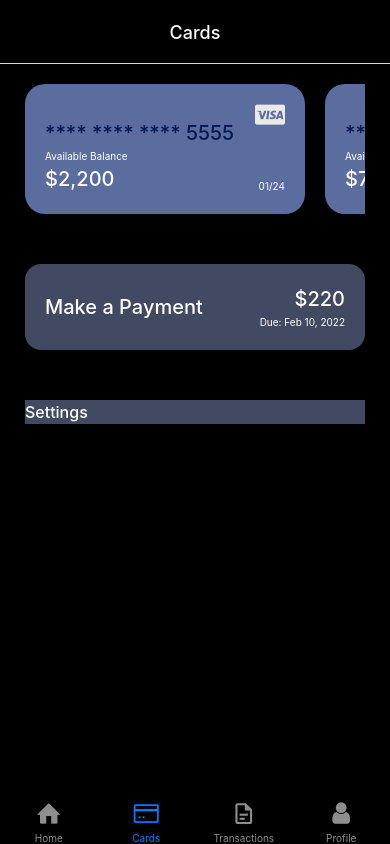
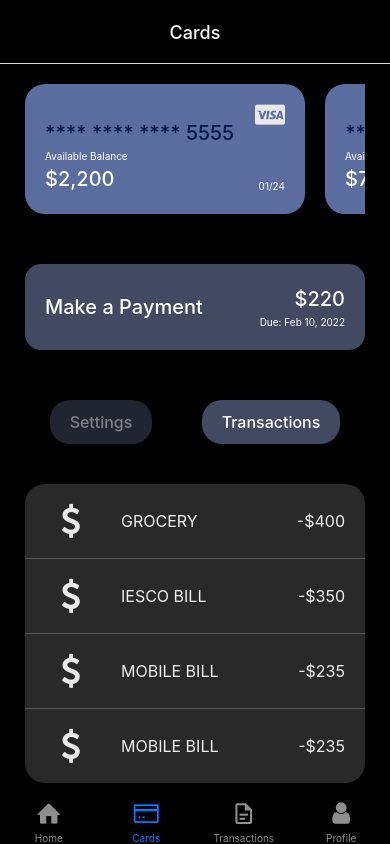
Before and after one commit to Chambo015/React-Native-Bank, a React Native app: screen /Cards in a window 390 px wide. Built offline with nearby package versions, Linux system fonts and the light colour scheme.

Commit message:
payment anim

```diff
--- a/App.js
+++ b/App.js
@@ -6,6 +6,7 @@ import {Entypo, AntDesign, MaterialCommunityIcons, FontAwesome} from '@expo/vect
 // Компоненты
 import HomeScreen from './src/components/Home';
 import Cards from './src/components/Cards';
+import Transactions from './src/components/Transactions';
 
 function SettingsScreen() {
   return (
@@ -55,7 +56,7 @@ export default function App() {
           options={{ headerShown: false }}
         />
         <Tab.Screen name="Cards" component={Cards} />
-        <Tab.Screen name="Transactions" component={SettingsScreen} />
+        <Tab.Screen name="Transactions" component={Transactions} />
         <Tab.Screen name="Profile" component={SettingsScreen} />
       </Tab.Navigator>
     </NavigationContainer>
--- a/src/components/Cards.jsx
+++ b/src/components/Cards.jsx
@@ -20,11 +20,15 @@ import {
 } from '@expo/vector-icons';
 import { NumericFormat } from 'react-number-format';
 import DATA from '../data/index';
+import { useState } from 'react';
+import Payment from './Payment';
 
 const CARD_WIDTH = 280;
 const CARD_PADDING = 20;
 
 export default function Cards({ navigation }) {
+  const [isSettings, setIsSettings] = useState(false);
+
   const renderCards = ({ item }) => {
     return (
       <View style={styles.cardWrap}>
@@ -52,10 +56,33 @@ export default function Cards({ navigation }) {
       </View>
     );
   };
+
+  const renderItemTransactions = ({ item }) => {
+    return (
+      <TouchableHighlight activeOpacity={0.9} underlayColor="#000" onPress={() => {}} style={{ padding: 20 }}>
+        <View style={styles.cardItemList}>
+        <FontAwesome name="dollar" size={34} color="#E9E9E9" style={{width: 52, textAlign: 'center'}} />
+          <View style={{ marginHorizontal: 24}}>
+            <Text style={styles.cardText}>{item.title.toUpperCase()}</Text>
+          </View>
+          <View style={{ marginLeft: 'auto'}}>
+              <NumericFormat
+            value={item.value}
+            displayType="text"
+            thousandSeparator
+            prefix="-$"
+            renderText={(value) => <Text style={[styles.cardText, {textAlign: 'right'}]}>{value}</Text>}
+          />
+
+          </View>
+        </View>
+      </TouchableHighlight>
+    );
+  };
   return (
     <SafeAreaView style={styles.container}>
       <StatusBar style="auto" />
-      <View style={styles.main}>
+      <ScrollView style={styles.main} showsVerticalScrollIndicator={false}>
         <View>
           <FlatList
             data={DATA.cards}
@@ -66,27 +93,34 @@ export default function Cards({ navigation }) {
             showsHorizontalScrollIndicator={false}
           />
         </View>
-        <TouchableOpacity
-          style={{
-            marginVertical: 50,
-            backgroundColor: '#414A61',
-            padding: 20,
-            borderRadius: 16,
-            flexDirection: 'row',
-            justifyContent: 'space-between',
-            alignItems: 'center',
-          }}
-        >
-          <Text style={styles.textBalanceCard}>Make a Payment</Text>
-          <View style={{ alignItems: 'flex-end' }}>
-            <Text style={styles.textBalanceCard}>$220</Text>
-            <Text style={styles.textCardSub}>Due: Feb 10, 2022</Text>
-          </View>
-        </TouchableOpacity>
-        <Pressable style={{backgroundColor: '#414A61'}}>
-          <Text style={styles.switchButtonTextActive}>Settings</Text>
-        </Pressable>
-      </View>
+        <Payment />
+        <View style={{ flexDirection: 'row', justifyContent: 'space-around' }}>
+          <Pressable key={1} style={[styles.switchBtn, { opacity: isSettings ? 1 : 0.5}]}
+            onPress={() => setIsSettings(true)}>
+            <Text style={styles.switchButtonTextActive}>Settings</Text>
+          </Pressable>
+          <Pressable key={2}  style={[styles.switchBtn, { opacity: isSettings ? 0.5 : 1}]}
+          onPress={() => setIsSettings(false)}>
+            <Text style={styles.switchButtonTextActive}>Transactions</Text>
+          </Pressable>
+        </View>
+       <View style={{marginTop: 40}}>
+            <FlatList
+                style={{
+                  backgroundColor: '#292929',
+                  borderRadius: 20,
+                  marginBottom: 25,
+                }}
+                contentContainerStyle={{}}
+                ItemSeparatorComponent={() => (
+                  <View style={{ height: 1, backgroundColor: '#585858' }}></View>
+                )}
+                data={DATA.transactions.slice(0,4)}
+                renderItem={renderItemTransactions}
+                keyExtractor={(item) => item.id}
+              />
+       </View>
+      </ScrollView>
     </SafeAreaView>
   );
 }
@@ -133,5 +167,20 @@ const styles = StyleSheet.create({
     fontWeight: '500',
     fontSize: 16,
     lineHeight: 24,
-  }
+  },
+  switchBtn: {
+    backgroundColor: '#414A61',
+    paddingHorizontal: 20,
+    paddingVertical: 10,
+    borderRadius: 20,
+  },
+  cardItemList: {
+    flexDirection: 'row',
+    alignItems: 'center'
+  },
+  cardText: {
+    color: '#EEEEEE',
+    fontSize: 16,
+    lineHeight: 24
+  },
 });
--- a/src/components/Home.jsx
+++ b/src/components/Home.jsx
@@ -126,7 +126,7 @@ function HomeScreen({ navigation }) {
             ItemSeparatorComponent={() => (
               <View style={{ height: 1, backgroundColor: '#585858' }}></View>
             )}
-            data={DATA.transactions}
+            data={DATA.transactions.slice(0,4)}
             renderItem={renderItemTransactions}
             keyExtractor={(item) => item.id}
           />
--- /dev/null
+++ b/src/components/Payment.jsx
@@ -0,0 +1,73 @@
+import { useEffect, useState } from 'react';
+import {
+  ActivityIndicator,
+  StyleSheet,
+  Text,
+  TouchableOpacity,
+  View,
+} from 'react-native';
+import { MaterialIcons } from '@expo/vector-icons';
+
+
+export default function Payment() {
+  const [isPayed, setIsPayed] = useState(false);
+  const [isLoading, setIsLoading] = useState(false);
+  useEffect(() => {
+    if(isPayed) {
+        setIsLoading(true)
+        setTimeout(() => {
+            setIsLoading(false)
+        }, 1000)
+    }
+  }, [isPayed])
+  return (
+    <TouchableOpacity
+      onPress={() => setIsPayed(true)}
+      style={{
+        marginVertical: 50,
+        backgroundColor: '#414A61',
+        padding: 20,
+        borderRadius: 16,
+        flexDirection: 'row',
+        justifyContent: 'space-between',
+        alignItems: 'center',
+      }}
+    >
+      {isLoading ? (
+        <ActivityIndicator size="small" color="#fff"  style={{marginHorizontal: 'auto', paddingVertical:  5}}/>
+      ) : (
+        <>
+          <Text style={styles.textBalanceCard}>{isPayed ?  'Payment is Done' : 'Make a Payment'}</Text>
+          <View style={{ alignItems: 'flex-end' }}>
+            {isPayed ? <MaterialIcons name="done-outline" size={24} color="green" /> :
+            <>
+                <Text style={styles.textBalanceCard}>$220</Text>
+                <Text style={styles.textCardSub}>Due: Feb 10, 2022</Text>
+            </>
+            }
+          </View>
+        </>
+      )}
+    </TouchableOpacity>
+  );
+}
+
+const styles = StyleSheet.create({
+  textNumberCard: {
+    color: '#031952',
+    fontWeight: '500',
+    fontSize: 20,
+    lineHeight: 30,
+  },
+  textCardSub: {
+    color: '#FFFFFF',
+    fontSize: 10,
+    lineHeight: 16,
+  },
+  textBalanceCard: {
+    color: '#FFFFFF',
+    fontWeight: '500',
+    fontSize: 20,
+    lineHeight: 30,
+  },
+});
--- /dev/null
+++ b/src/components/Transactions.jsx
@@ -0,0 +1,122 @@
+import {
+  Animated,
+  Text,
+  View,
+  StatusBar,
+  StyleSheet,
+  TouchableOpacity,
+  TouchableHighlight,
+  FlatList,
+  SafeAreaView,
+  ScrollView,
+  Alert,
+  Pressable,
+} from 'react-native';
+import {
+  Entypo,
+  AntDesign,
+  MaterialCommunityIcons,
+  FontAwesome,
+  Fontisto,
+} from '@expo/vector-icons';
+import { NumericFormat } from 'react-number-format';
+import DATA from '../data/index';
+import { useRef, useState } from 'react';
+
+const heightItem = 34 + 20 * 3;
+
+export default function Transactions() {
+  const scrollY = useRef(new Animated.Value(0)).current;
+
+  return (
+    <SafeAreaView style={styles.container}>
+      <StatusBar style="auto" />
+      <View style={styles.main}>
+        <Animated.FlatList
+          onScroll={Animated.event(
+            [{ nativeEvent: { contentOffset: { y: scrollY } } }],
+            { useNativeDriver: true }
+          )}
+          data={DATA.transactions}
+          keyExtractor={(item) => item.id}
+          renderItem={({ item, index }) => {
+            const inputRange = [
+              -1,
+              0,
+              heightItem * index,
+              heightItem * (index + 2),
+            ];
+            const scale = scrollY.interpolate({
+              inputRange,
+              outputRange: [1, 1, 1, 0],
+            });
+            return (
+              <Animated.View
+                activeOpacity={0.9}
+                underlayColor="#000"
+                onPress={() => {}}
+                style={{
+                  padding: 20,
+                  marginBottom: 20,
+                  backgroundColor: '#292929',
+                  borderRadius: 16,
+                  opacity: scale,
+                  transform: [{ scale }],
+                }}
+              >
+                <View style={styles.cardItemList}>
+                  <FontAwesome
+                    name="dollar"
+                    size={34}
+                    color="#E9E9E9"
+                    style={{ width: 52, height: 34, textAlign: 'center' }}
+                  />
+                  <View style={{ marginHorizontal: 24 }}>
+                    <Text style={styles.cardText}>
+                      {item.title.toUpperCase()}
+                    </Text>
+                  </View>
+                  <View style={{ marginLeft: 'auto' }}>
+                    <NumericFormat
+                      value={item.value}
+                      displayType="text"
+                      thousandSeparator
+                      prefix="-$"
+                      renderText={(value) => (
+                        <Text style={[styles.cardText, { textAlign: 'right' }]}>
+                          {value}
+                        </Text>
+                      )}
+                    />
+                  </View>
+                </View>
+              </Animated.View>
+            );
+          }}
+          showsVerticalScrollIndicator={false}
+        />
+      </View>
+    </SafeAreaView>
+  );
+}
+
+const styles = StyleSheet.create({
+  container: {
+    backgroundColor: 'black',
+    flex: 1,
+  },
+  main: {
+    flex: 1,
+    paddingHorizontal: 25,
+    paddingVertical: 20,
+  },
+  cardItemList: {
+    flexDirection: 'row',
+    alignItems: 'center',
+  },
+  cardText: {
+    color: '#EEEEEE',
+    fontSize: 16,
+    lineHeight: 24,
+  },
+});
--- a/src/data/index.js
+++ b/src/data/index.js
@@ -34,7 +34,7 @@ const data = {
       balance: 3500,
     },
   ],
-  transactions: [{ title: 'Grocery', id: 1, value: 400 }, { title: 'IESCO Bill', id: 1, value: 350 }, { title: 'Mobile Bill', id: 1, value: 235 }],
+  transactions: [{ title: 'Grocery', id: 2, value: 400 }, { title: 'IESCO Bill', id: 1, value: 350 }, { title: 'Mobile Bill', id: 3, value: 235 }, { title: 'Mobile Bill', id: 3, value: 235 }, { title: 'Mobile Bill', id: 3, value: 235 }, { title: 'Mobile Bill', id: 3, value: 235 }, { title: 'Mobile Bill', id: 3, value: 235 }, { title: 'Mobile Bill', id: 3, value: 235 }, { title: 'Mobile Bill', id: 3, value: 235 }, { title: 'Mobile Bill', id: 3, value: 235 }, { title: 'Mobile Bill', id: 3, value: 235 }, { title: 'Mobile Bill', id: 3, value: 235 }, { title: 'Mobile Bill', id: 3, value: 235 }, { title: 'Mobile Bill', id: 3, value: 235 }, { title: 'Mobile Bill', id: 3, value: 235 },{ title: 'Mobile Bill', id: 3, value: 235 }, { title: 'Mobile Bill', id: 3, value: 235 } , { title: 'Mobile Bill', id: 3, value: 235 } ,{ title: 'Mobile Bill', id: 3, value: 235 } ,{ title: 'Mobile Bill', id: 3, value: 235 } , { title: 'Mobile Bill', id: 3, value: 235 }, { title: 'Mobile Bill', id: 3, value: 235 }, { title: 'Mobile Bill', id: 3, value: 235 }],
 };
 
 export default data;
```
